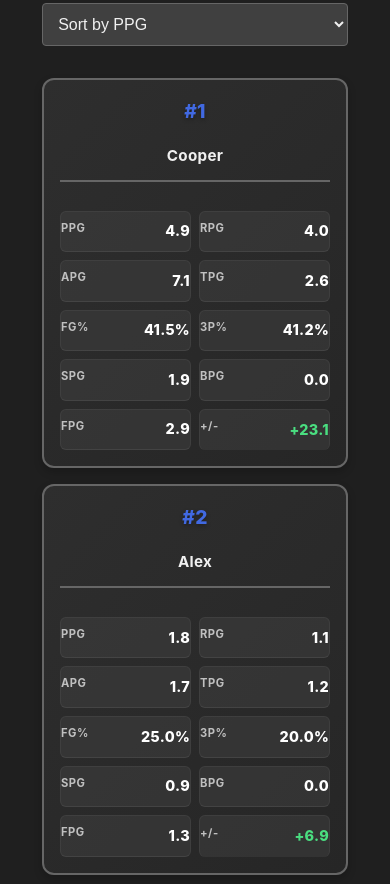
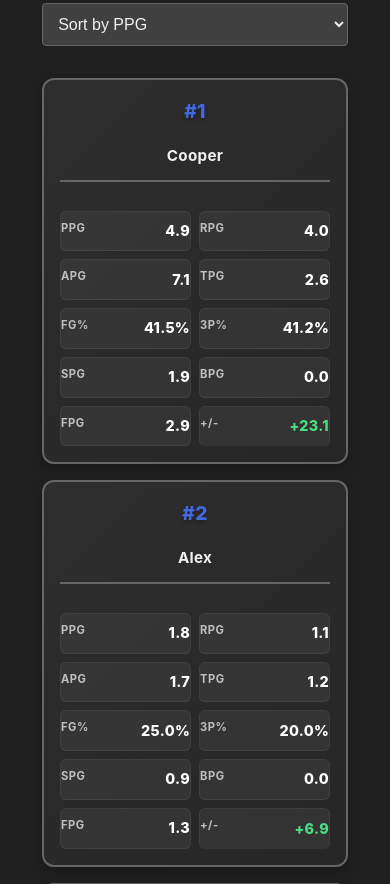
Before and after one commit to Gavino1730/Stats, a Flask app: page /players in a window 390 px wide. Shown: the part 360-1244 px from the top of the page. Run offline with Flask 3, Linux system fonts and the light colour scheme.

Commit message:
Refactor player stat item styles for improved layout and responsiveness

```diff
--- a/static/style.css
+++ b/static/style.css
@@ -687,11 +687,13 @@ body {
 }
 
 .player-stat-item {
-    padding: 0.75rem 0.5rem;
+    padding: 0.65rem 0.4rem;
     background: rgba(64, 64, 64, 0.5);
     border-radius: 6px;
     border: 1px solid rgba(255, 255, 255, 0.05);
     transition: all 0.2s ease;
+    min-width: 0;
+    overflow: hidden;
 }
 
 .player-stat-item:hover {
@@ -700,19 +702,20 @@ body {
 }
 
 .player-stat-label {
-    font-size: 0.75rem;
+    font-size: 0.7rem;
     color: var(--text-light);
     text-transform: uppercase;
     font-weight: 700;
     letter-spacing: 0.5px;
-    margin-bottom: 0.35rem;
+    margin-bottom: 0.3rem;
 }
 
 .player-stat-value {
-    font-size: 1.5rem;
+    font-size: 1.25rem;
     font-weight: 800;
     color: var(--white);
     line-height: 1;
+    word-break: break-word;
 }
 
 /* View Toggle */
```
